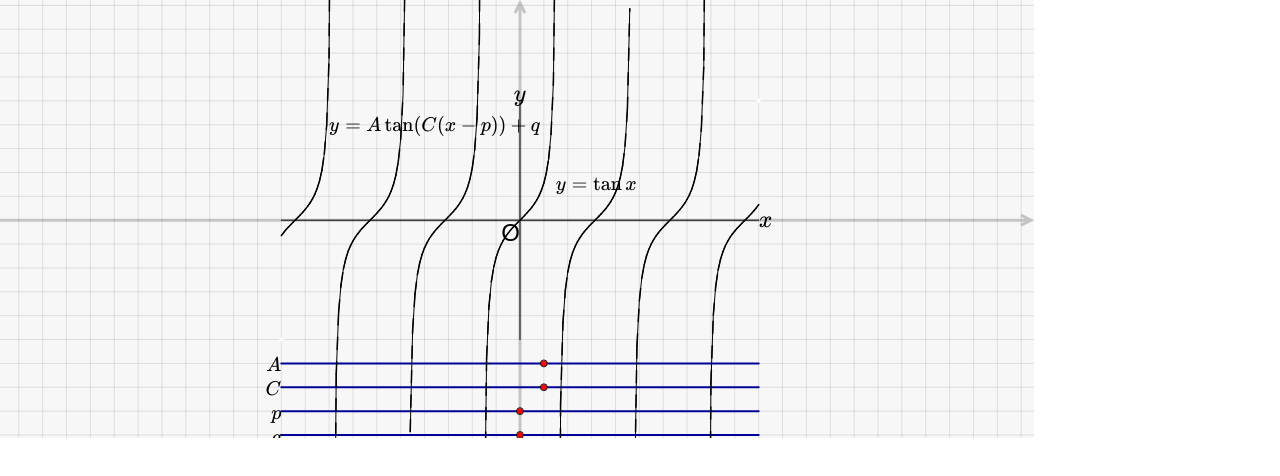
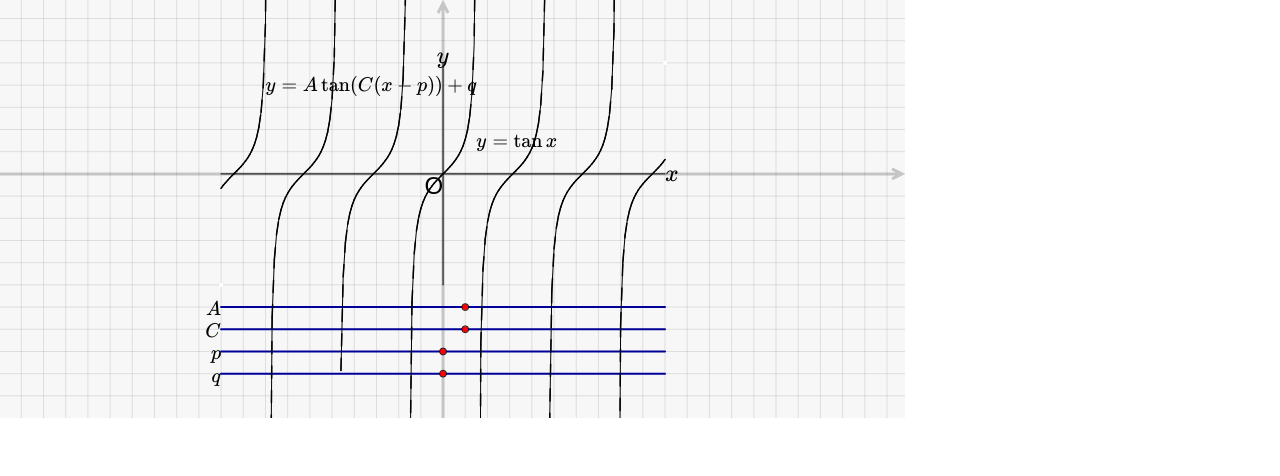
Before and after one commit to Kurihara190/webpage, a plain HTML site: page tangent_curvejsoffL.html in a window 1280 px wide. Drawn offline with Linux system fonts and the light colour scheme.

Commit message:
Add files via upload

```diff
--- a/tangent_curvejsoffL.html
+++ b/tangent_curvejsoffL.html
@@ -1446,9 +1446,9 @@ var cdy = CindyJS({
   ],
   ports: [{
     id: "CSCanvas",
-    width: 1034,
-    height: 438,
-    transform: [{visibleRect: [-21.788071778544637, 9.22286314039894, 21.536767605781723, -9.122341471293776]}],
+    width: 905,
+    height: 418,
+    transform: [{visibleRect: [-19.960483846279168, 7.827518385285685, 20.811105142775986, -10.990138071201308]}],
     axes: true,
     grid: 1.0,
     snap: true,
```
Also changed, not shown: sine_curvejsoffL.html (+3 -3 lines).
